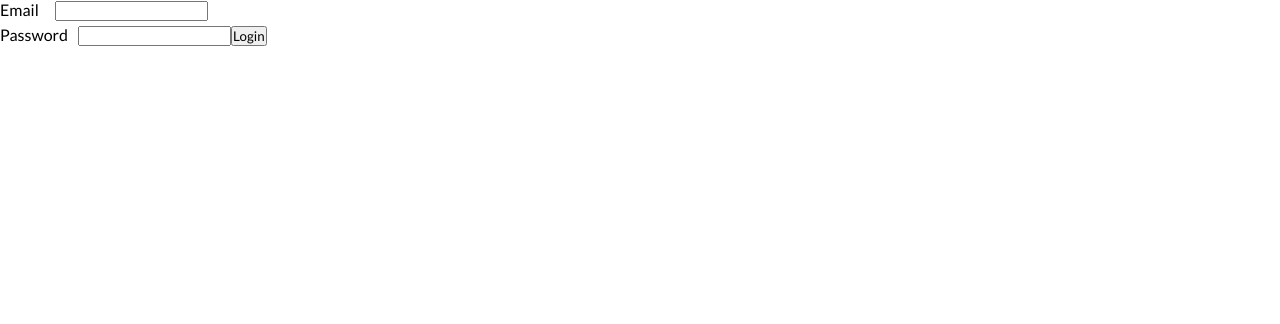
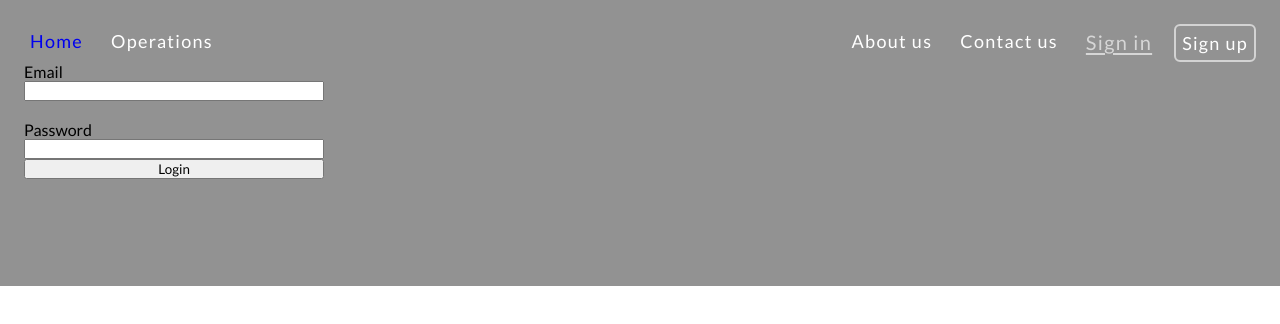
Before and after one commit to ian-afk/GYM_PROJECT_mern, a React (Vite) app in the folder frontend/: page /users/login in a window 1280 px wide. Shown: the top 324 px of the page. Built offline with nearby package versions, Linux system fonts and the light colour scheme.

Commit message:
add styling for login

```diff
--- a/frontend/src/App.jsx
+++ b/frontend/src/App.jsx
@@ -10,7 +10,6 @@ import Home from './pages/Home/Home';
 
 import EmployeeList from './pages/Employee/EmployeeList';
 import EmployeeView from './pages/Employee/EmployeeView';
-import Nav from './components/Nav';
 import NotFound from './components/NotFoundPage';
 import EmployeeCreate from './pages/Employee/EmployeeCreate';
 import ClientList from './pages/client/ClientList';
@@ -78,8 +77,9 @@ export default function App() {
           <Route path="/gymbranches/:id" element={<GymView />} />
         </Route>
 
-        <Route path="/users" element={<AuthPage />}></Route>
-        <Route path="/users/login" element={<Login />}></Route>
+        <Route path="/users" element={<AuthPage />}>
+          <Route path="/users/login" element={<Login />}></Route>
+        </Route>
         <Route path="*" element={<NotFound />}></Route>
       </Route>
     )
--- a/frontend/src/pages/auth/AuthPage.jsx
+++ b/frontend/src/pages/auth/AuthPage.jsx
@@ -1,8 +1,11 @@
 import { Outlet } from 'react-router-dom';
+import Nav from '../../components/Nav';
+import styles from './AuthPage.module.css';
 export default function AuthPage() {
   return (
-    <>
+    <div className={styles.loginContainer}>
+      <Nav />
       <Outlet />
-    </>
+    </div>
   );
 }
--- /dev/null
+++ b/frontend/src/pages/auth/AuthPage.module.css
@@ -0,0 +1,4 @@
+.loginContainer {
+  padding: 24px;
+  background-color: #929292;
+}
--- a/frontend/src/pages/auth/Login.jsx
+++ b/frontend/src/pages/auth/Login.jsx
@@ -2,6 +2,7 @@ import { useState } from 'react';
 import RequestOptions from '../../utils/requestClass';
 import { useNavigate } from 'react-router-dom';
 import { useAuth } from '../../context/AuthContext';
+import styles from './Login.module.css';
 export default function Login() {
   const [user, setUser] = useState({
     email: '',
@@ -43,7 +44,7 @@ export default function Login() {
   }
   return (
     <>
-      <form onSubmit={handleSubmit}>
+      <form onSubmit={handleSubmit} className={styles.loginForm}>
         <label>Email</label>
         <input
           type="email"
--- /dev/null
+++ b/frontend/src/pages/auth/Login.module.css
@@ -0,0 +1,14 @@
+.loginForm {
+  display: flex;
+  flex-direction: column;
+}
+
+.loginForm input {
+  margin: 0;
+  padding: 0;
+}
+
+.loginForm input:nth-child(2) {
+  margin: 0;
+  padding: 0;
+}
```
